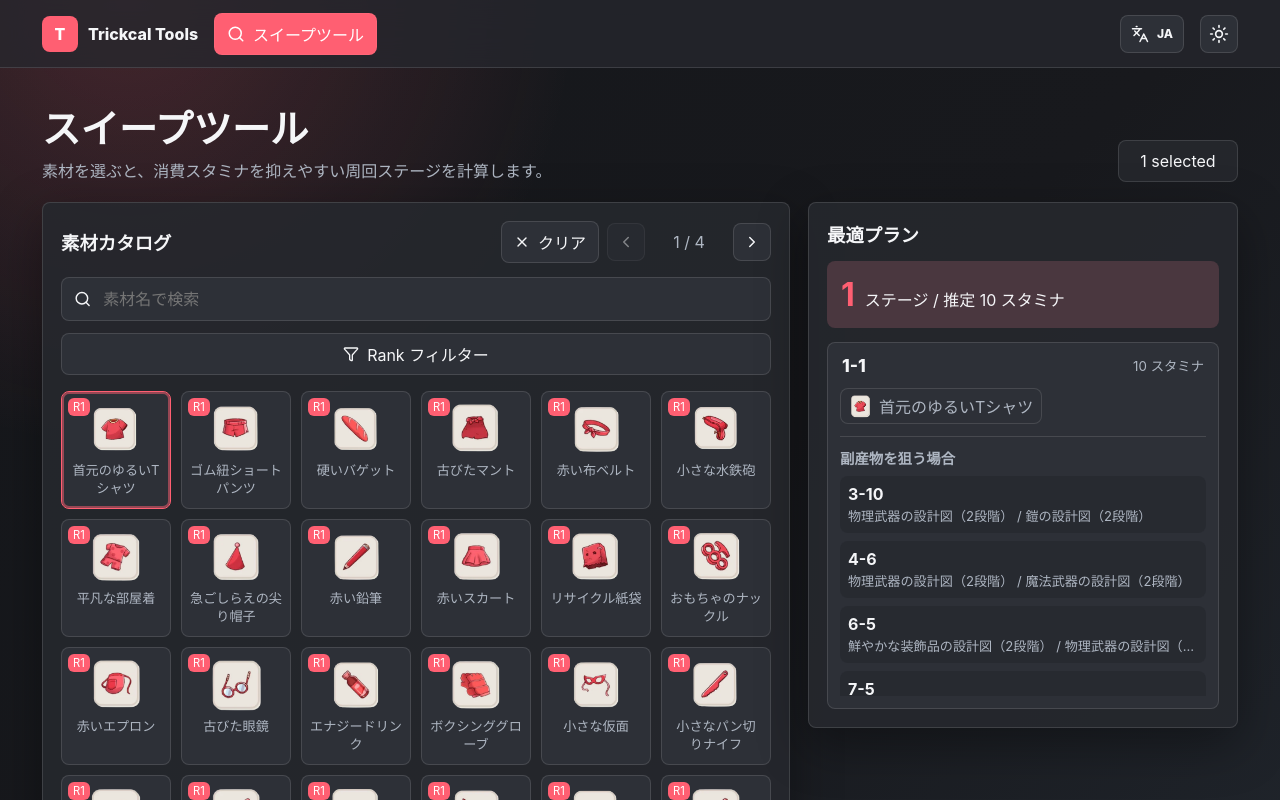
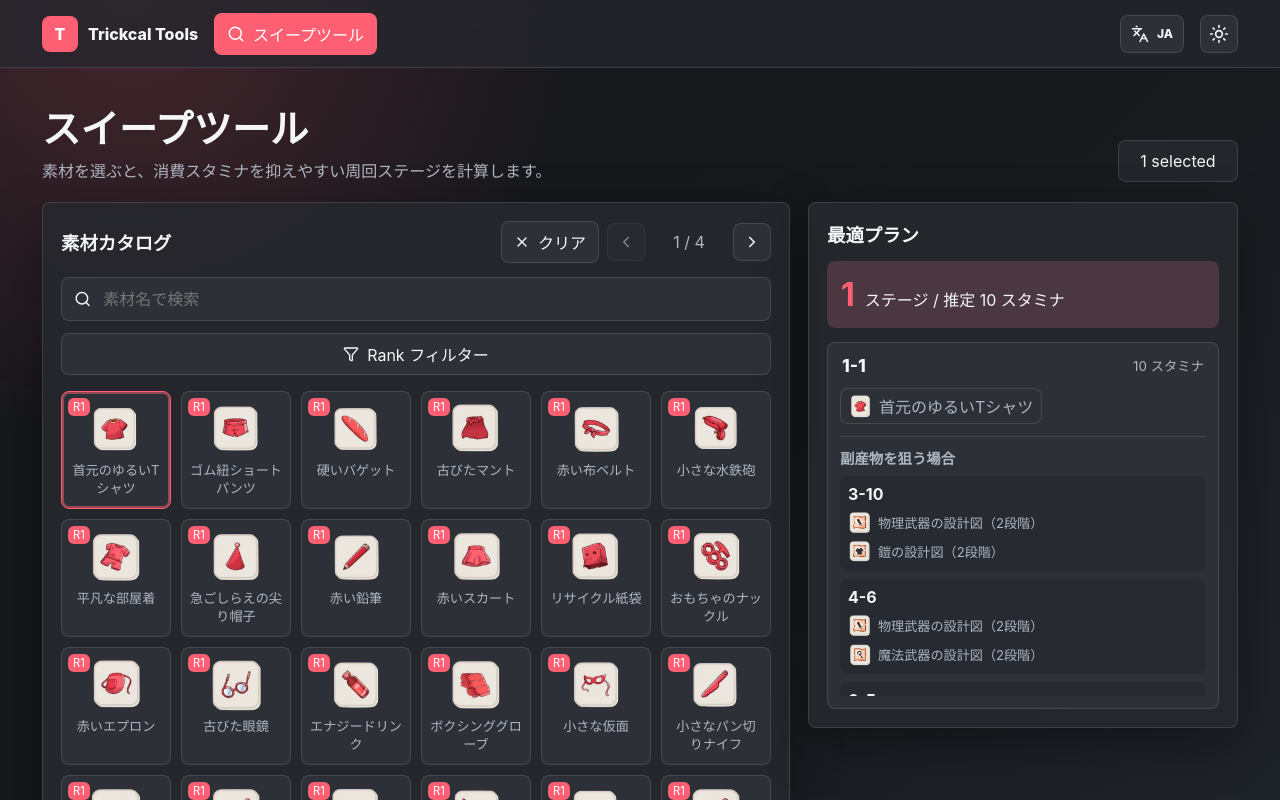
Before and after one commit to roflsunriz/trickcal-tools-clone, a React (Vite) app: page / in a window 1280 px wide. Both pictures are taken after a click on the button "首元のゆるいTシャツ". Shown: the top 800 px of the page. Built offline with nearby package versions, Linux system fonts and the light colour scheme.

Commit message:
feat: アルタナティブアイテムのスタイルと構造を改善

```diff
--- a/src/styles.css
+++ b/src/styles.css
@@ -426,13 +426,32 @@ input {
 
 .alternative-item {
   display: grid;
-  gap: 2px;
+  gap: 6px;
   padding: 8px;
   border-radius: 8px;
   background: color-mix(in srgb, var(--panel) 80%, transparent);
 }
 
-.alternative-item span {
+.alternative-materials {
+  display: grid;
+  gap: 5px;
+}
+
+.alternative-material {
+  display: grid;
+  grid-template-columns: 24px minmax(0, 1fr);
+  align-items: center;
+  gap: 6px;
+  min-width: 0;
+}
+
+.alternative-material img {
+  width: 24px;
+  height: 24px;
+  object-fit: contain;
+}
+
+.alternative-material span {
   overflow: hidden;
   color: var(--muted);
   font-size: 0.82rem;
--- a/src/tools/sweep/SweepTool.tsx
+++ b/src/tools/sweep/SweepTool.tsx
@@ -216,7 +216,14 @@ export function SweepTool() {
                               {stageAlternatives.slice(0, 8).map((alternative) => (
                                 <div className="alternative-item" key={alternative.stage}>
                                   <strong>{alternative.stage}</strong>
-                                  <span>{alternative.materials.slice(0, 3).map((material) => getMaterialName(material, locale)).join(" / ")}</span>
+                                  <div className="alternative-materials">
+                                    {alternative.materials.slice(0, 3).map((material) => (
+                                      <span className="alternative-material" key={material} title={getMaterialName(material, locale)}>
+                                        <img src={getMaterialImagePath(material, data[material].rank)} alt="" onError={(event) => (event.currentTarget.style.display = "none")} />
+                                        <span>{getMaterialName(material, locale)}</span>
+                                      </span>
+                                    ))}
+                                  </div>
                                 </div>
                               ))}
                             </div>
```
